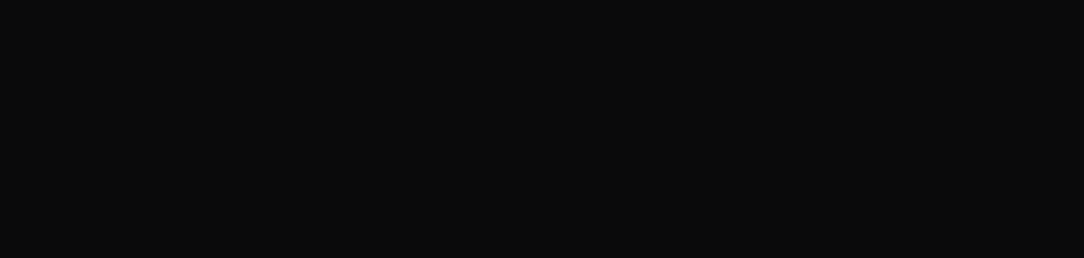
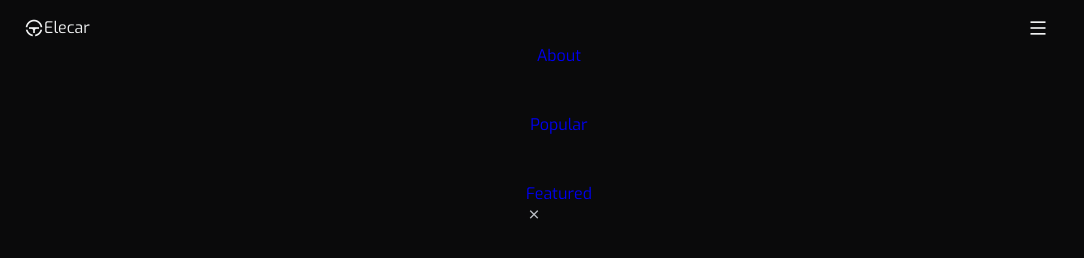
Before and after one commit to Kirillmlk/Car-Showroom, a plain HTML site: page index.html in a window 1280 px wide. Shown: the whole page, without its empty margins (0-1084 px from the left). Drawn offline with nearby package versions, Linux system fonts and the light colour scheme.

Commit message:
add header

```diff
--- a/assets/css/styles.css
+++ b/assets/css/styles.css
@@ -107,3 +107,70 @@ img {
 .main {
   overflow: hidden;
 }
+
+.header {
+  width: 100%;
+  background-color: transparent;
+  position: fixed;
+  top: 0;
+  left: 0;
+  z-index: var(--z-fixed);
+}
+
+.nav {
+  height: var(--header-height);
+  display: flex;
+  justify-content: space-between;
+  align-items: center;
+}
+
+.nav__logo,
+.nav__toggle {
+  color: var(--title-color);
+  display: inline-flex;
+}
+
+.nav__toggle {
+  align-items: center;
+  column-gap: .25rem;
+  font-weight: var(--font-medium);
+  transition: .3s;
+}
+
+.nav__logo i {
+  font-size: 1.25rem;
+}
+
+.nav__logo:hover {
+  color: var(--first-color);
+}
+
+.nav__toggle {
+  font-size: 1.25rem;
+  cursor: pointer;
+}
+
+@media screen and (max-width: 767px){
+  .nav__menu {
+    position: fixed;
+    background-color: hsla(0, 0%, 100%, .1);
+    top: 0;
+    right: 0;
+    width: 100%;
+    height: 100%;
+    backdrop-filter: blur(96px);
+    transition: .3s;
+  }
+}
+
+.nav__list {
+  display: flex;
+  flex-direction: column;
+  text-align: center;
+  row-gap: 3rem;
+  padding-top: 9rem;
+}
+
+.nav__link {
+
+}
--- a/index.html
+++ b/index.html
@@ -17,7 +17,40 @@
     <body>
 
         <header class="header" id="header">
+            <nav class="nav container">
+                <a href="#" class="nav__logo">
+                    <i class="ri-steering-line"></i>
+                    Elecar
+                </a>
 
+                <div class="nav__menu" id="nav-menu">
+                    <ul class="nav__list">
+                        <li class="nav__item">
+                            <a href="#home" class="nav__link">Home</a>
+                        </li>
+
+                        <li class="nav__item">
+                            <a href="#about" class="nav__link">About</a>
+                        </li>
+
+                        <li class="nav__item">
+                            <a href="#popular" class="nav__link">Popular</a>
+                        </li>
+
+                        <li class="nav__item">
+                            <a href="#featured" class="nav__link">Featured</a>
+                        </li>
+                    </ul>
+
+                    <div class="nav__close" id="nav-close">
+                        <i class="ri-close-line"></i>
+                    </div>
+                </div>
+
+                <div class="nav__toggle" id="nav-toggle">
+                    <i class="ri-menu-line"></i>
+                </div>
+            </nav>
         </header>
 
 
```
